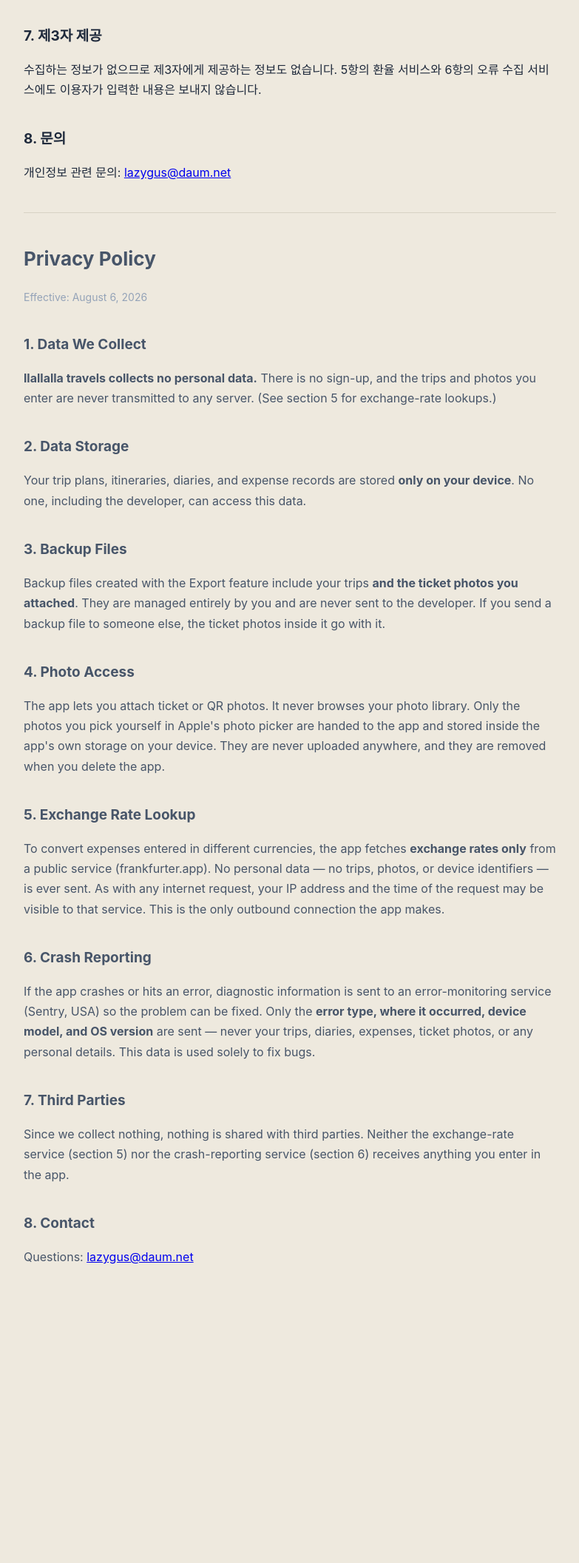
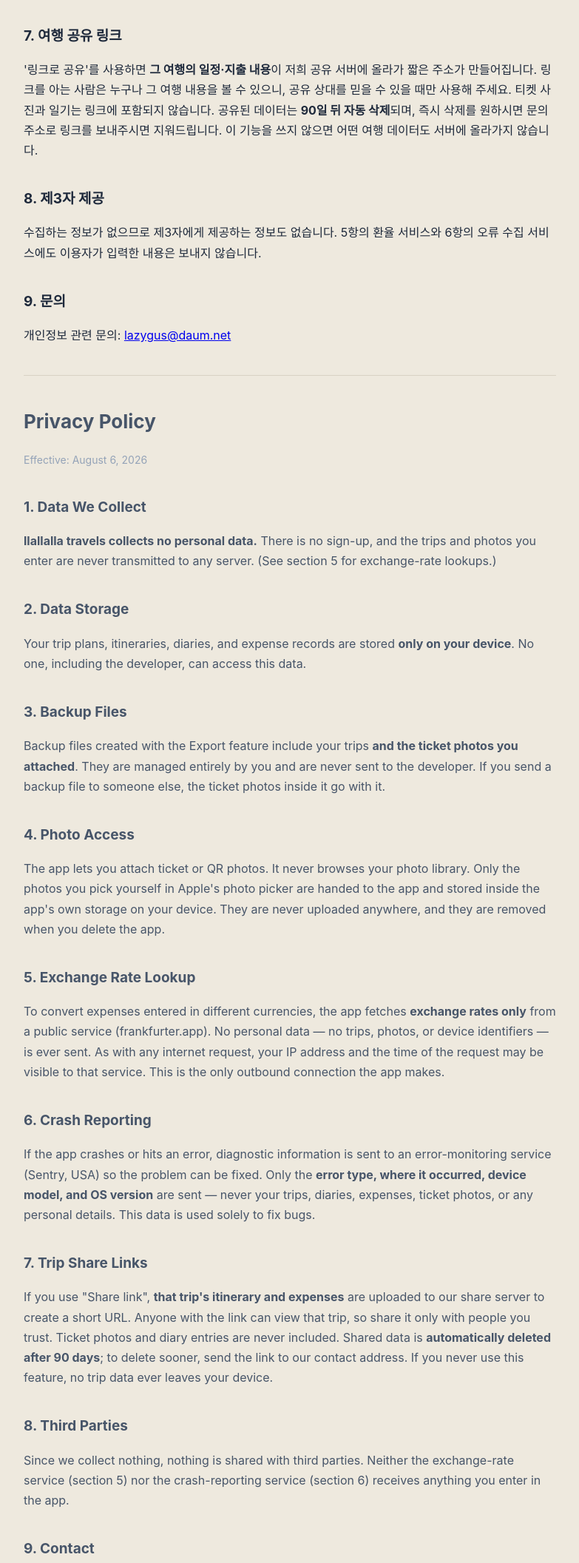
Before and after one commit to llallalla/llallalla-travels, a plain HTML site: page privacy.html in a window 1280 px wide. Shown: the part 1133-3246 px from the top of the page at 74% size, without its empty margins (248-1031 px from the left). Before the commit the page ends 2942 px from the top, so only its background shows below. Drawn offline with Linux system fonts and the light colour scheme.

Commit message:
개인정보처리방침: 여행 공유 링크 항목 추가 (서버 업로드·90일 보관·링크 소지자 열람)

```diff
--- a/privacy.html
+++ b/privacy.html
@@ -43,10 +43,17 @@
 운영체제 버전</strong>뿐이며, 여행 기록·일기·지출 내용·티켓 사진 등 이용자가 입력한 내용과
 이름·연락처 같은 개인정보는 전송되지 않습니다. 이 정보는 오류 수정 목적으로만 사용됩니다.</p>
 
-<h2>7. 제3자 제공</h2>
+<h2>7. 여행 공유 링크</h2>
+<p>'링크로 공유'를 사용하면 <strong>그 여행의 일정·지출 내용</strong>이 저희 공유 서버에 올라가
+짧은 주소가 만들어집니다. 링크를 아는 사람은 누구나 그 여행 내용을 볼 수 있으니,
+공유 상대를 믿을 수 있을 때만 사용해 주세요. 티켓 사진과 일기는 링크에 포함되지 않습니다.
+공유된 데이터는 <strong>90일 뒤 자동 삭제</strong>되며, 즉시 삭제를 원하시면 문의 주소로 링크를 보내주시면
+지워드립니다. 이 기능을 쓰지 않으면 어떤 여행 데이터도 서버에 올라가지 않습니다.</p>
+
+<h2>8. 제3자 제공</h2>
 <p>수집하는 정보가 없으므로 제3자에게 제공하는 정보도 없습니다. 5항의 환율 서비스와 6항의 오류 수집 서비스에도 이용자가 입력한 내용은 보내지 않습니다.</p>
 
-<h2>8. 문의</h2>
+<h2>9. 문의</h2>
 <p>개인정보 관련 문의: <a href="mailto:lazygus@daum.net">lazygus@daum.net</a></p>
 
 <hr>
@@ -78,9 +85,16 @@ service (Sentry, USA) so the problem can be fixed. Only the <strong>error type,
 device model, and OS version</strong> are sent — never your trips, diaries, expenses, ticket photos,
 or any personal details. This data is used solely to fix bugs.</p>
 
-<h2>7. Third Parties</h2>
+<h2>7. Trip Share Links</h2>
+<p>If you use "Share link", <strong>that trip's itinerary and expenses</strong> are uploaded to our
+share server to create a short URL. Anyone with the link can view that trip, so share it only with
+people you trust. Ticket photos and diary entries are never included. Shared data is
+<strong>automatically deleted after 90 days</strong>; to delete sooner, send the link to our contact
+address. If you never use this feature, no trip data ever leaves your device.</p>
+
+<h2>8. Third Parties</h2>
 <p>Since we collect nothing, nothing is shared with third parties. Neither the exchange-rate service (section 5) nor the crash-reporting service (section 6) receives anything you enter in the app.</p>
-<h2>8. Contact</h2>
+<h2>9. Contact</h2>
 <p>Questions: <a href="mailto:lazygus@daum.net">lazygus@daum.net</a></p>
 </div>
 </body>
```
